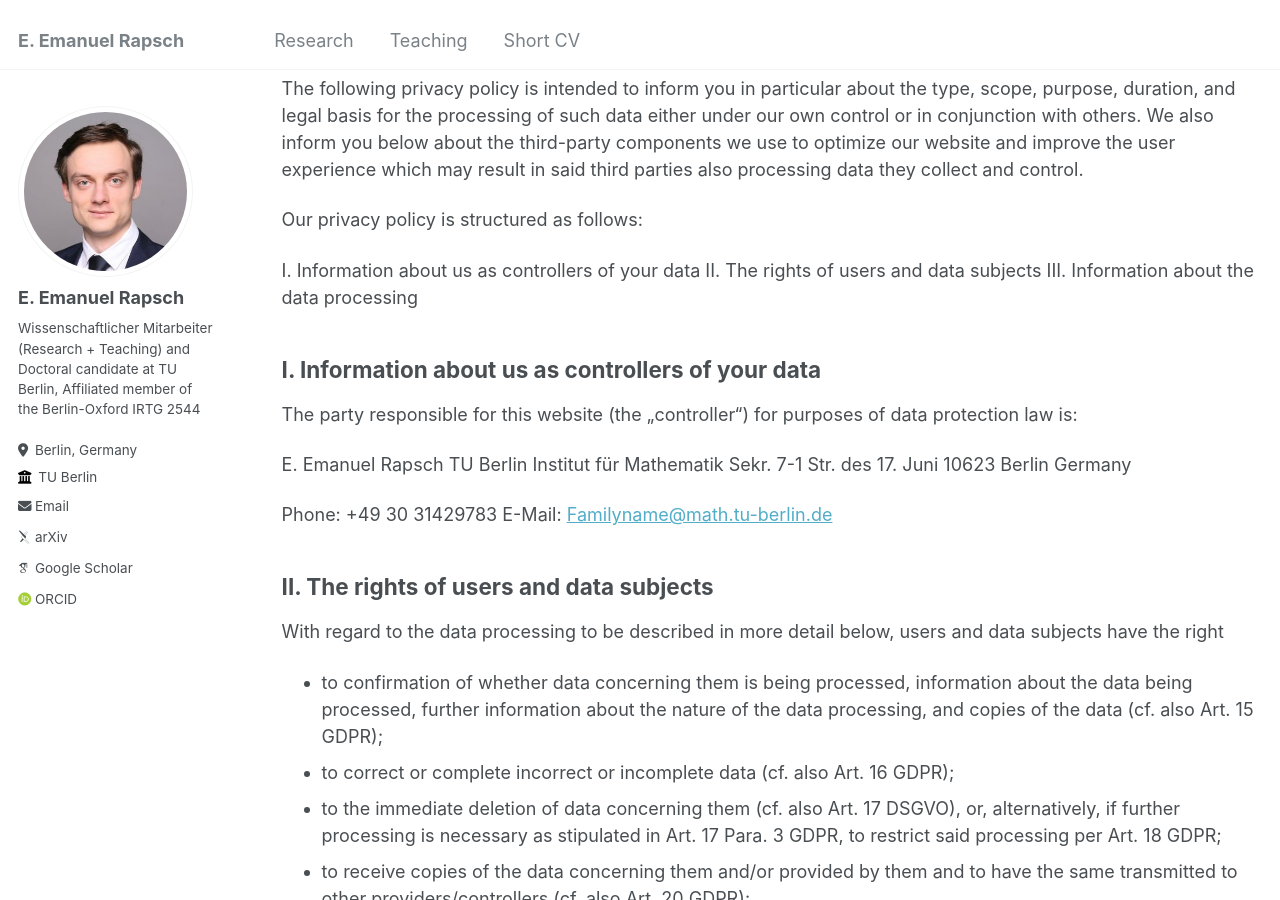
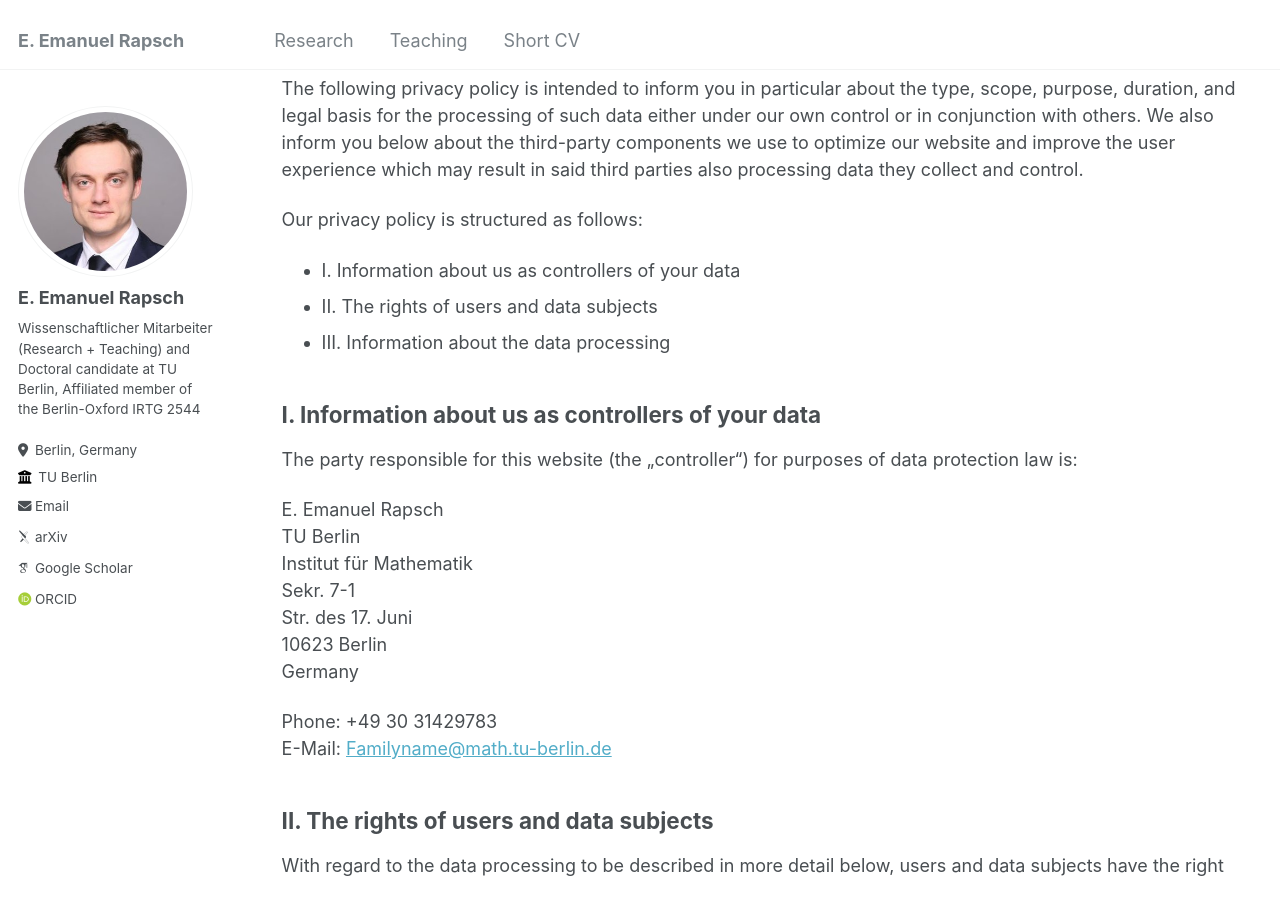
Before and after one commit to erapsch/erapsch.github.io, a Jekyll site: the page built from _pages/privacy-policy.md, in a window 1280 px wide and 900 px high, scrolled down 340 px. Built offline with Jekyll 4.4.1, drawn with Linux system fonts in a browser that asks for light colours; some web fonts are replaced.

Commit message:
minor changes (line breaks)

```diff
--- a/_pages/privacy-policy.md
+++ b/_pages/privacy-policy.md
@@ -13,9 +13,9 @@
 
 Our privacy policy is structured as follows:
 
-I. Information about us as controllers of your data
-II. The rights of users and data subjects
-III. Information about the data processing
+* I. Information about us as controllers of your data
+* II. The rights of users and data subjects
+* III. Information about the data processing
 
 ## I. Information about us as controllers of your data
 
```
Also changed, not shown: _pages/legal-notice.md (line endings or trailing spaces).
